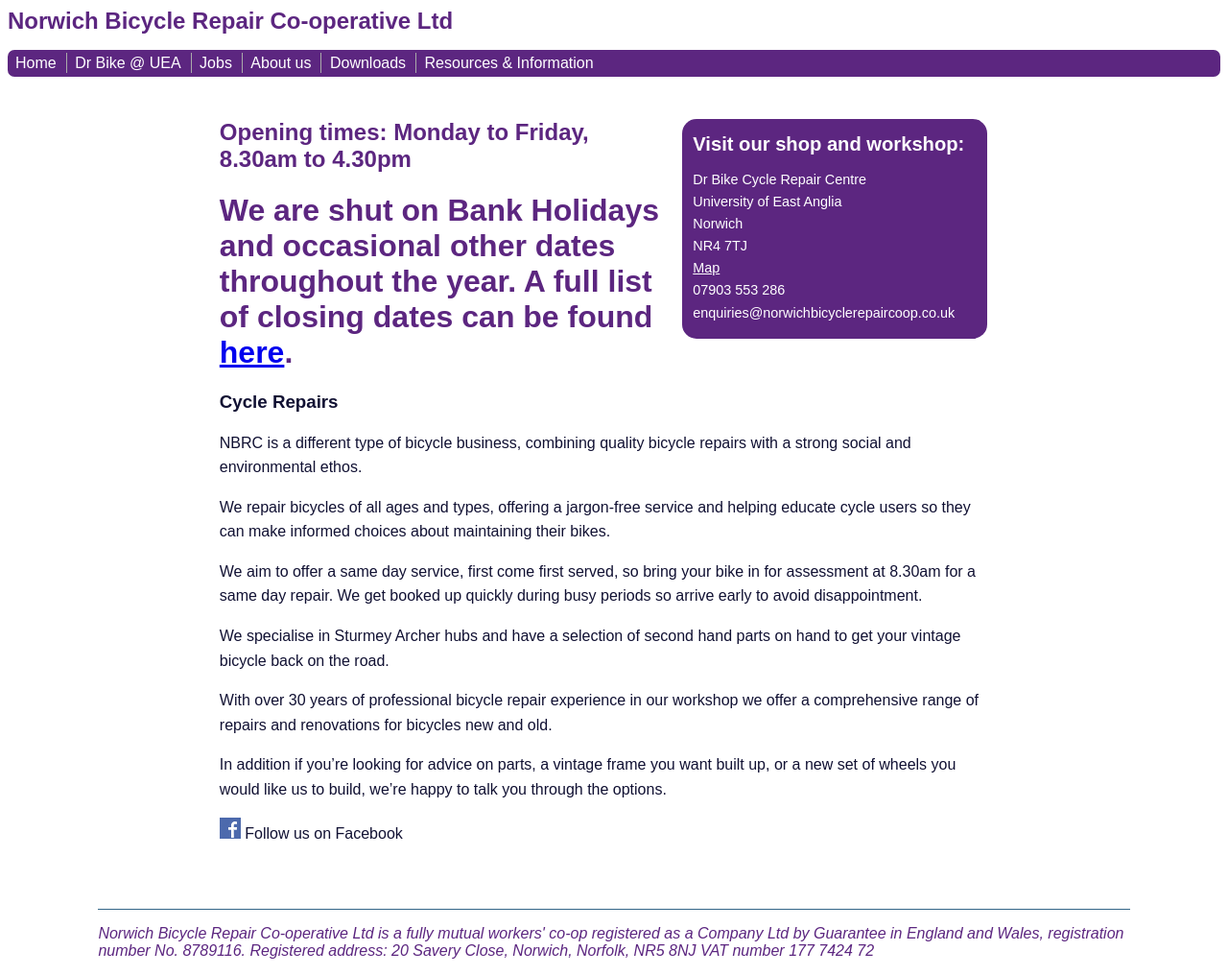
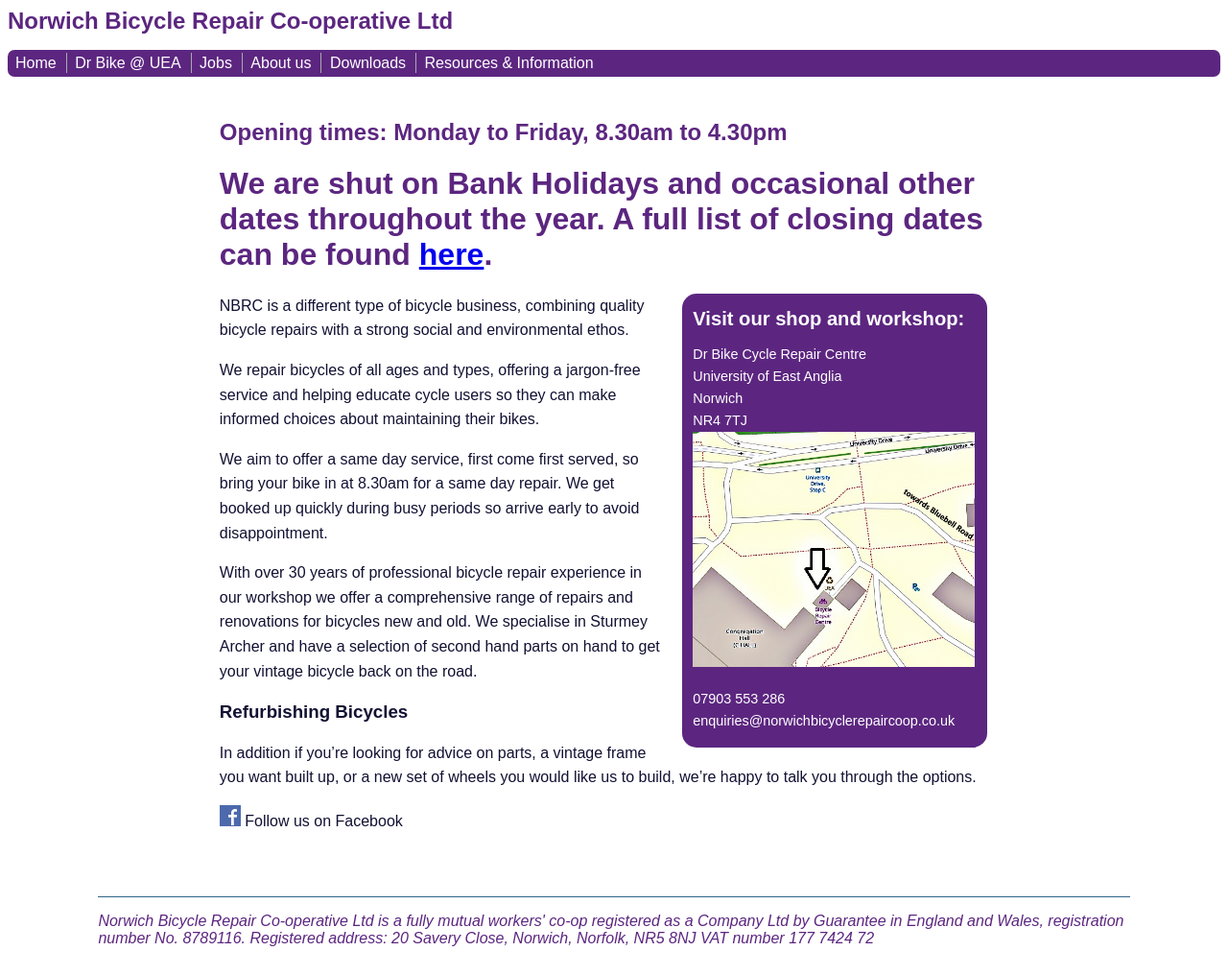
Before and after one commit to norwichbicyclerepaircooperative/norwichbicyclerepaircooperative.github.io, a Jekyll site: the page built from index.md, in a window 1280 px wide. Shown: the whole page at 96% size. Built offline with Jekyll 4.4.1, drawn with Linux system fonts in a browser that asks for light colours.

Commit message:
Update index.md

```diff
--- a/index.md
+++ b/index.md
@@ -10,32 +16,27 @@
 University of East Anglia
 Norwich
 NR4 7TJ
-[Map](https://mapsengine.google.com/map/edit?mid=zvjpVdsj1xrw.kvj8wIJ7CTVk)
+[<img src="/static/images/map_final.jpg" width="294" height="245" />](https://www.openstreetmap.org/#map=19/52.62222/1.24295)
+
 07903 553 286
 enquiries@norwichbicyclerepaircoop.co.uk
 {% endcapture %}
 {% include sidebar.html %}
 
-## Opening times:  Monday to Friday, 8.30am to 4.30pm
-
-# We are shut on Bank Holidays and occasional other dates throughout the year.  A full list of closing dates can be found [here](/holiday-dates/).
-
-### Cycle Repairs
-
-NBRC is a different type of bicycle business, combining quality bicycle
-repairs with a strong social and environmental ethos.
+NBRC is a different type of bicycle business, combining quality bicycle repairs
+with a strong social and environmental ethos.
 
 We repair bicycles of all ages and types, offering a jargon-free service and
 helping educate cycle users so they can make informed choices about maintaining
 their bikes.
 
 We aim to offer a same day service, first come first served, so bring your bike
-in for assessment at 8.30am for a same day repair. We get booked up quickly during
-busy periods so arrive early to avoid disappointment.
+in at 8.30am for a same day repair. We get booked up quickly during busy periods
+so arrive early to avoid disappointment.
 
-We specialise in Sturmey Archer hubs and have a selection of second hand parts on hand to get your vintage bicycle back on the road.
+With over 30 years of professional bicycle repair experience in our workshop we offer a comprehensive range of repairs and renovations for bicycles new and old. We specialise in Sturmey Archer and have a selection of second hand parts on hand to get your vintage bicycle back on the road.
 
-With over 30 years of professional bicycle repair experience in our workshop we offer a comprehensive range of repairs and renovations for bicycles new and old.
+### Refurbishing Bicycles
 
 In addition if you're looking for advice on parts, a vintage frame you want built up, or a new set of wheels you would like us to build, we're happy to talk you through the options.
 
```
Also changed, not shown: other parts of index.md (+6 -0 lines).
